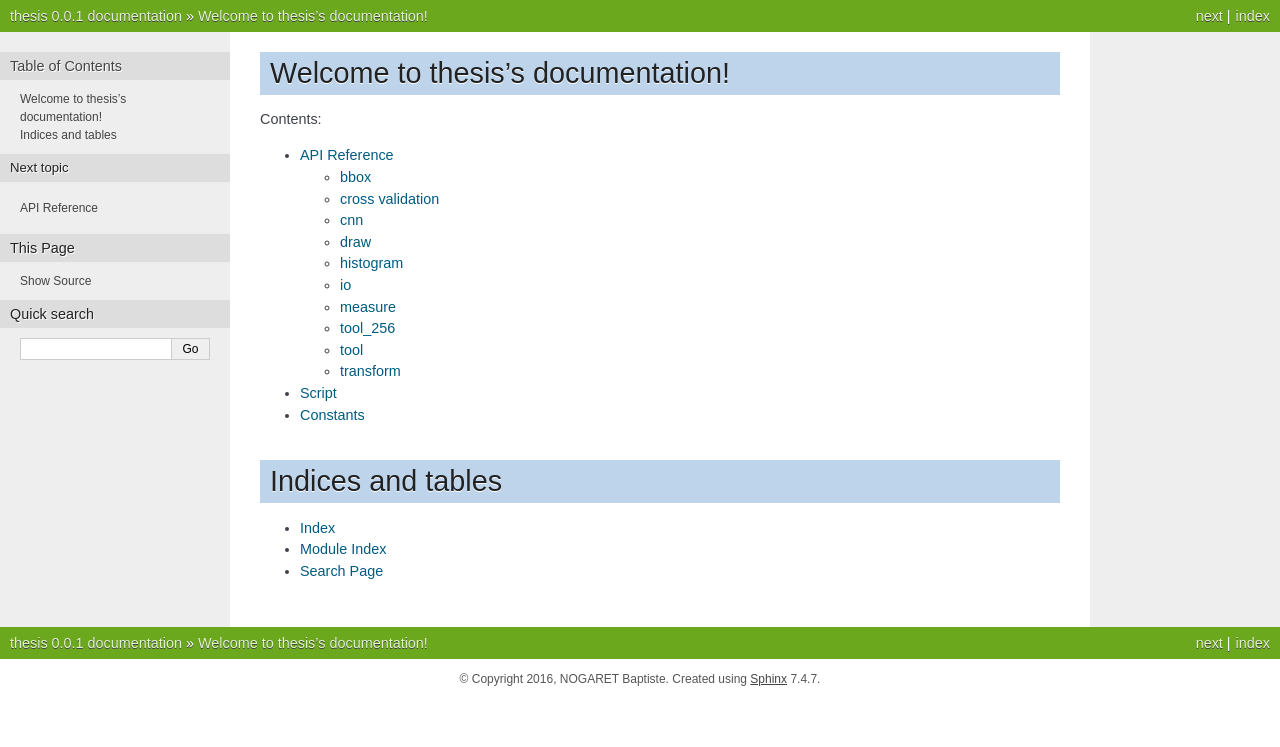
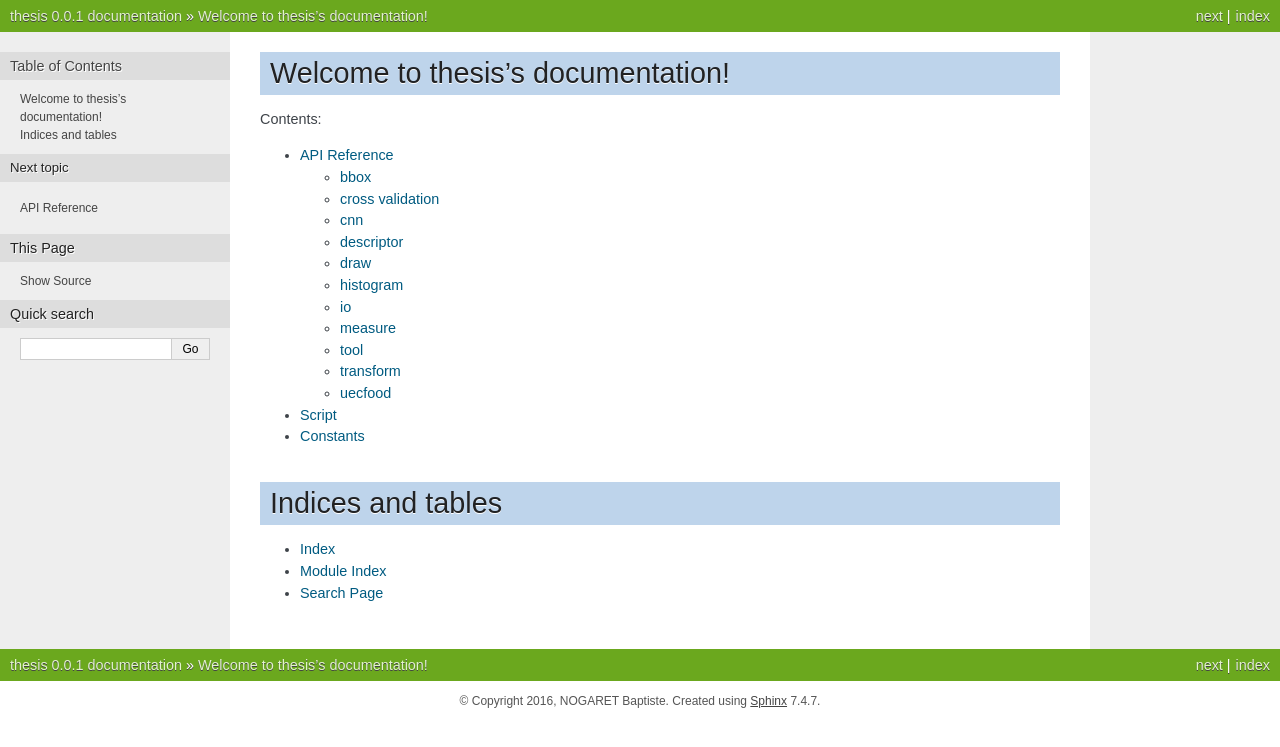
Before and after one commit to bnogaret/food_log, a Sphinx documentation site: the page built from docs/index.rst, in a window 1280 px wide. Shown: the top 747 px of the page. Built offline with Sphinx 7.4.7, drawn with Linux system fonts in a browser that asks for light colours; some of the changed lines change nothing that is shown.

Commit message:
Update docs

```diff
--- a/docs/docs/thesis_lib.rst
+++ b/docs/docs/thesis_lib.rst
@@ -20,6 +20,13 @@ cnn
 ===
 
 .. automodule:: thesis_lib.cnn
+    :members:
+    :undoc-members:
+
+descriptor
+==========
+
+.. automodule:: thesis_lib.descriptor
     :members:
     :undoc-members:
 
@@ -51,13 +58,6 @@ measure
     :members:
     :undoc-members:
 
-tool_256
-========
-
-.. automodule:: thesis_lib.tool_256
-    :members:
-    :undoc-members:
-
 tool
 ====
 
@@ -71,3 +71,10 @@ transform
 .. automodule:: thesis_lib.transform
     :members:
     :undoc-members:
+
+uecfood
+========
+
+.. automodule:: thesis_lib.uecfood
+    :members:
+    :undoc-members:
```
